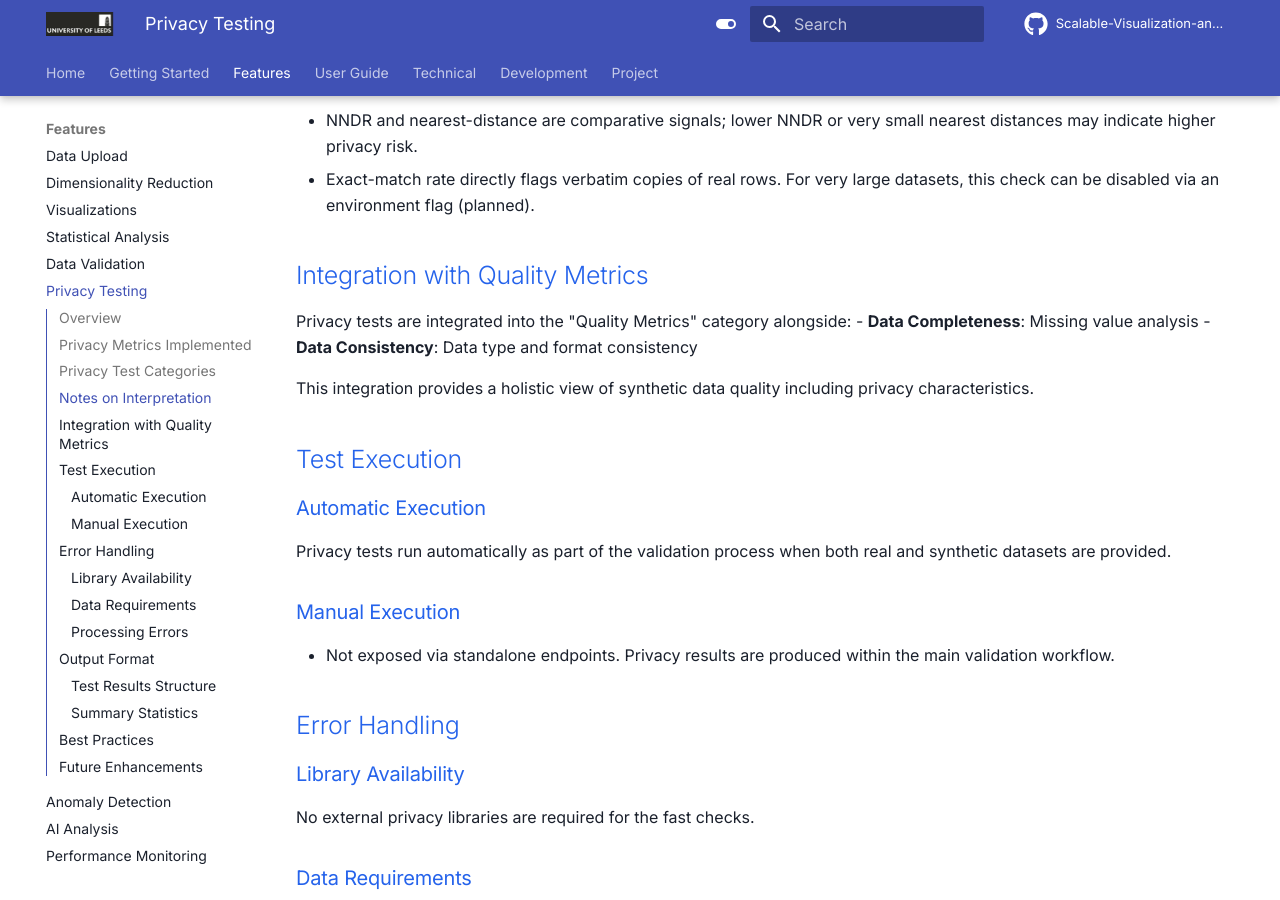
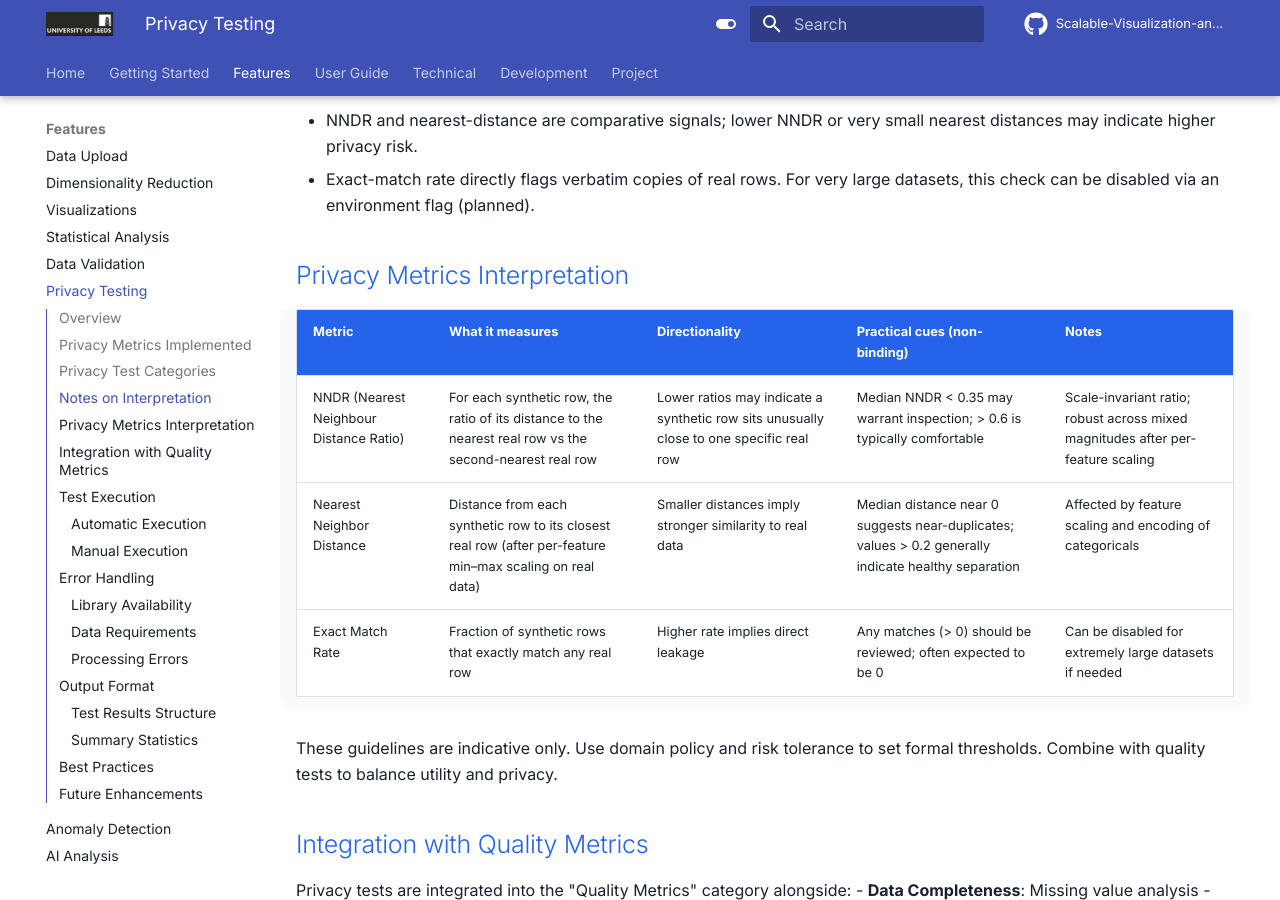
Before and after one commit to llqsee/SynAccess, an MkDocs documentation site: the page built from docs/docs/features/privacy-testing.md, in a window 1280 px wide and 900 px high, scrolled down 939 px. Built offline with MkDocs 1.6.1 and Material for MkDocs 9.7.7, drawn with Linux system fonts in a browser that asks for light colours; comment, search, counter and statistics services are not loaded.

Commit message:
docs: add privacy metrics interpretation table (NNDR, nearest distance, exact match)

```diff
--- a/docs/docs/features/privacy-testing.md
+++ b/docs/docs/features/privacy-testing.md
@@ -26,6 +26,16 @@ Privacy tests appear in the "Quality Metrics" category as individual tests with
 
 - NNDR and nearest-distance are comparative signals; lower NNDR or very small nearest distances may indicate higher privacy risk.
 - Exact-match rate directly flags verbatim copies of real rows. For very large datasets, this check can be disabled via an environment flag (planned).
+
+## Privacy Metrics Interpretation
+
+| Metric | What it measures | Directionality | Practical cues (non-binding) | Notes |
+|---|---|---|---|---|
+| NNDR (Nearest Neighbour Distance Ratio) | For each synthetic row, the ratio of its distance to the nearest real row vs the second-nearest real row | Lower ratios may indicate a synthetic row sits unusually close to one specific real row | Median NNDR < 0.35 may warrant inspection; > 0.6 is typically comfortable | Scale-invariant ratio; robust across mixed magnitudes after per-feature scaling |
+| Nearest Neighbor Distance | Distance from each synthetic row to its closest real row (after per-feature min–max scaling on real data) | Smaller distances imply stronger similarity to real data | Median distance near 0 suggests near-duplicates; values > 0.2 generally indicate healthy separation | Affected by feature scaling and encoding of categoricals |
+| Exact Match Rate | Fraction of synthetic rows that exactly match any real row | Higher rate implies direct leakage | Any matches (> 0) should be reviewed; often expected to be 0 | Can be disabled for extremely large datasets if needed |
+
+These guidelines are indicative only. Use domain policy and risk tolerance to set formal thresholds. Combine with quality tests to balance utility and privacy.
 
 ## Integration with Quality Metrics
 
```
